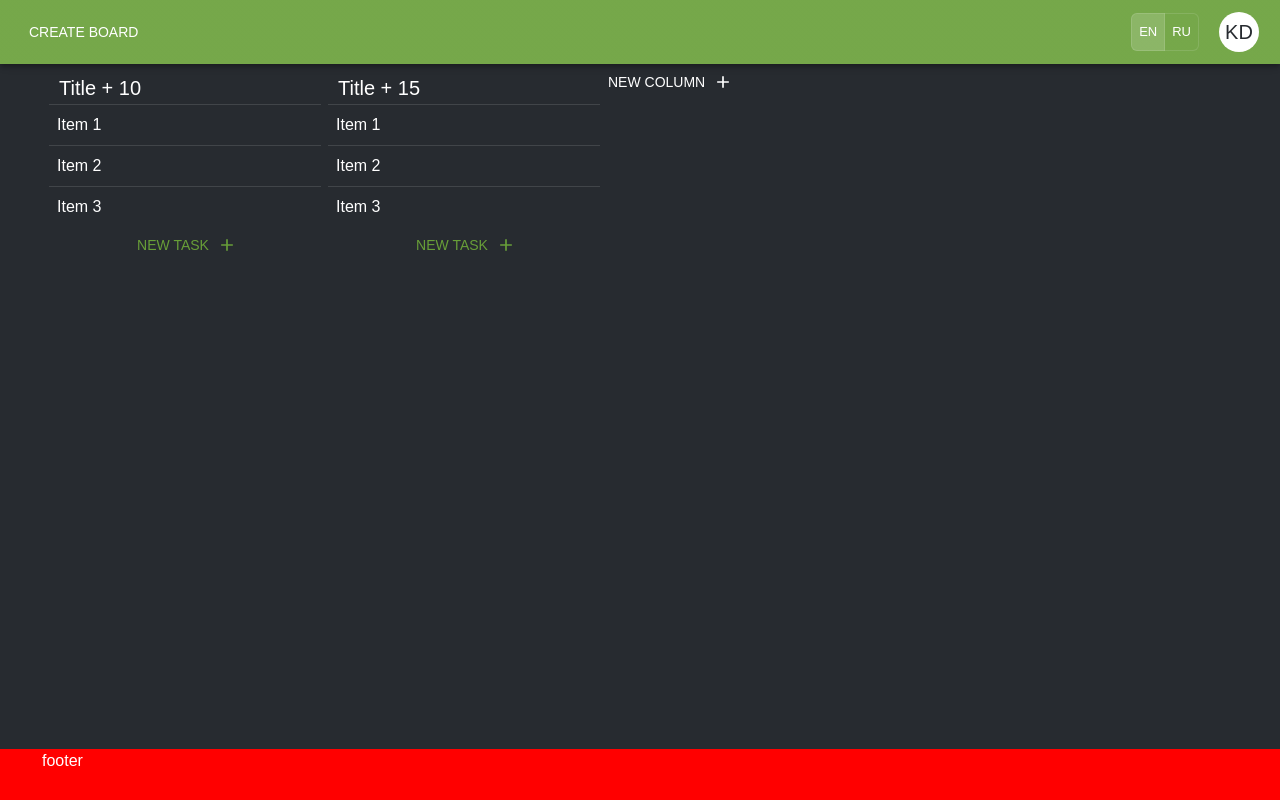
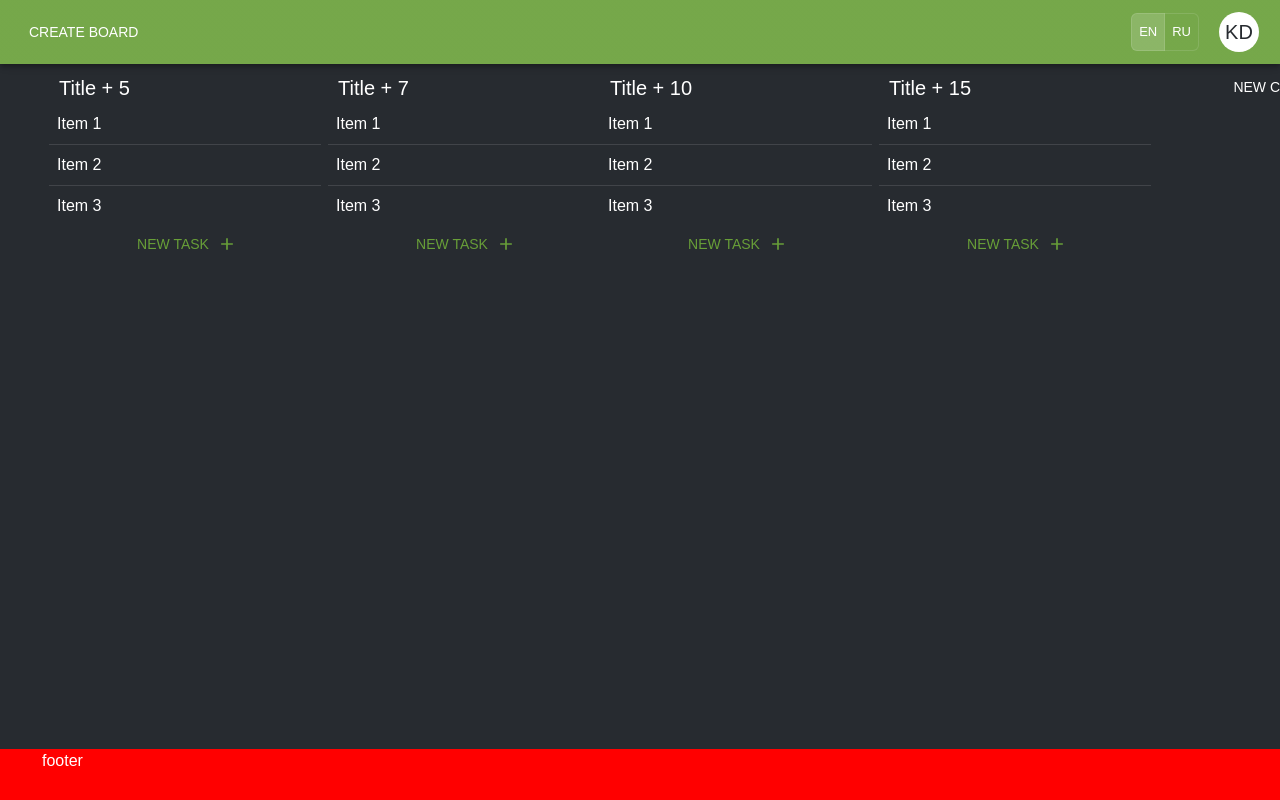
Before and after one commit to strawberrystr1/project-management-app, a React (Create React App) app: page /boards in a window 1280 px wide. Built offline with nearby package versions, Linux system fonts and the light colour scheme.

Commit message:
fix: minor styles fix

```diff
--- a/src/components/BoardColumn/BoardColumn.tsx
+++ b/src/components/BoardColumn/BoardColumn.tsx
@@ -25,19 +25,21 @@ const BoardColumn = ({ order }: Props) => {
         spacing={0}
         className={styles['column']}
       >
-        <DialogButton
-          type="new_task"
-          btn={(h, type) => (
-            <Button onClick={h} className={styles['new-task-btn']} endIcon={<Add />}>
-              {t(`buttons.${type}`)}
-            </Button>
-          )}
-          form={(h) => <CreateTaskForm handleClose={h} />}
-        />
+        {/* JUST AN EXAMPLE */}
         <Box className={styles['column-item']}>Item 1</Box>
         <Box className={styles['column-item']}>Item 2</Box>
         <Box className={styles['column-item']}>Item 3</Box>
+        {/* JUST AN EXAMPLE */}
       </Stack>
+      <DialogButton
+        type="new_task"
+        btn={(h, type) => (
+          <Button onClick={h} className={styles['new-task-btn']} endIcon={<Add />}>
+            {t(`buttons.${type}`)}
+          </Button>
+        )}
+        form={(h) => <CreateTaskForm handleClose={h} />}
+      />
     </Container>
   );
 };
--- a/src/components/BoardColumn/style.module.scss
+++ b/src/components/BoardColumn/style.module.scss
@@ -6,10 +6,10 @@
   padding: 0.5rem 0 !important;
   min-width: 272px !important;
   width: 272px !important;
+  overflow-y: hidden;
 }
 
 .column {
-  height: 100%;
   overflow-y: auto;
 }
 
--- a/src/components/CreateColumnForm.tsx
+++ b/src/components/CreateColumnForm.tsx
@@ -10,6 +10,7 @@ const CreateColumnForm = ({ handleClose }: { handleClose: () => void }) => {
       columnName: '',
     },
     onSubmit: (values) => {
+      const order = Number.MAX_VALUE;
       alert(JSON.stringify(values, null, 2));
       handleClose();
     },
--- a/src/components/CreateTaskForm.tsx
+++ b/src/components/CreateTaskForm.tsx
@@ -15,6 +15,7 @@ const CreateTaskForm = ({ handleClose }: { handleClose: () => void }) => {
   const formik = useFormik({
     initialValues,
     onSubmit: (values) => {
+      const order = Number.MAX_VALUE;
       alert(JSON.stringify(values, null, 2));
       handleClose();
     },
--- a/src/pages/board_page/BoardPage.tsx
+++ b/src/pages/board_page/BoardPage.tsx
@@ -9,7 +9,14 @@ import styles from './style.module.scss';
 const Board = () => {
   const { t } = useTranslation();
   return (
-    <Stack direction={'row'} spacing={1} className={styles['board']}>
+    <Stack direction={'row'} spacing={1} className={styles['board-container']}>
+      <Stack direction={'row'} spacing={1}>
+        {/* JUST AN EXAMPLE */}
+        {[10, 15, 5, 7].map((item) => (
+          <BoardColumn key={item} order={item} />
+        ))}
+        {/* JUST AN EXAMPLE */}
+      </Stack>
       <DialogButton
         type="new_column"
         btn={(h, type) => (
@@ -19,9 +26,6 @@ const Board = () => {
         )}
         form={(h) => <CreateColumnForm handleClose={h} />}
       />
-      {[10, 15].map((item) => (
-        <BoardColumn key={item} order={item} />
-      ))}
     </Stack>
   );
 };
--- a/src/pages/board_page/style.module.scss
+++ b/src/pages/board_page/style.module.scss
@@ -1,10 +1,11 @@
 .new-column-btn {
+  width: 272px !important;
+  min-width: 272px !important;
+  margin-top: 5px !important;
   align-self: flex-start;
-  order: 1.79e308;
   color: white !important;
 }
 
-.board {
+.board-container {
   height: 100%;
-  overflow: hidden;
 }
```
